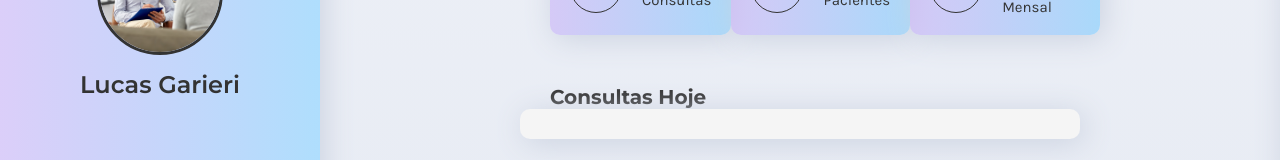
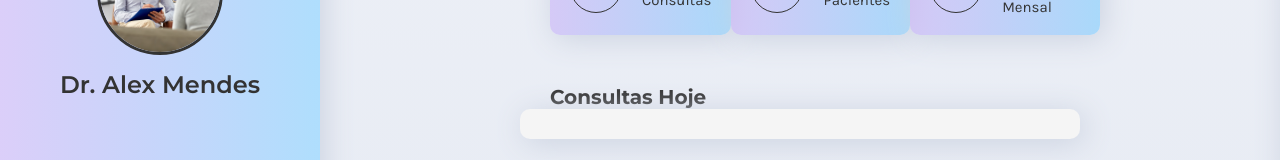
Before and after one commit to pedrohrodrig/LabEngSoft2-Frontend, a React (Create React App) app in the folder frontend/: page / in a window 1280 px wide. Shown: the part 161-321 px from the top of the page. Built offline with nearby package versions, Linux system fonts and the light colour scheme.

Commit message:
Nome do user na tela

```diff
--- a/frontend/src/components/navbar/navbar.js
+++ b/frontend/src/components/navbar/navbar.js
@@ -1,5 +1,6 @@
 import Button from "../button/button";
-import React from "react";
+import React, { useContext } from "react";
+import UserContext from "../../contexts/UserContext";
 import Logo from "../logo/logo";
 import UserPhoto from "../userphoto/userphoto";
 import Tabs from "../tabs/tabs";
@@ -8,6 +9,7 @@ import "./navbar.css";
 
 function Navbar({ className }) {
     const classes = `navbar ${className}`;
+    const { user } = useContext(UserContext);
 
     return (
         <div className={classes}>
@@ -16,7 +18,7 @@ function Navbar({ className }) {
             </div>
 
             <div className="content">
-                <UserPhoto name="Lucas Garieri" to="/profile" />
+                <UserPhoto name={user.full_name} to="/profile" />
                 <Tabs
                     labels={["Overview", "Agenda", "Histórico"]} // Atualizado
                     to={["/overview", "/appointments", "/history"]} // Atualizado
--- a/frontend/src/components/userphoto/userphoto.js
+++ b/frontend/src/components/userphoto/userphoto.js
@@ -11,7 +11,7 @@ function UserPhoto({ className, name, to }) {
         <div className={classes}>
             <Link className={!to && "disabled-link"} to={to}>
                 <img src={UserImage} alt="user" />
-                <h1>Lucas Garieri</h1>
+                <h1>{name}</h1>
             </Link>
         </div>
     );
--- a/frontend/src/pages/layoutpage/layoutpage.js
+++ b/frontend/src/pages/layoutpage/layoutpage.js
@@ -8,9 +8,9 @@ import "../../App.css";
 function LayoutPage() {
     const { user } = useContext(UserContext);
 
-    return(
+    return (
         <div className="app">
-            <Navbar name={user.name}/>
+            <Navbar name={user.full_name} />
             <div className="app-content">
                 <Outlet />
             </div>
```
